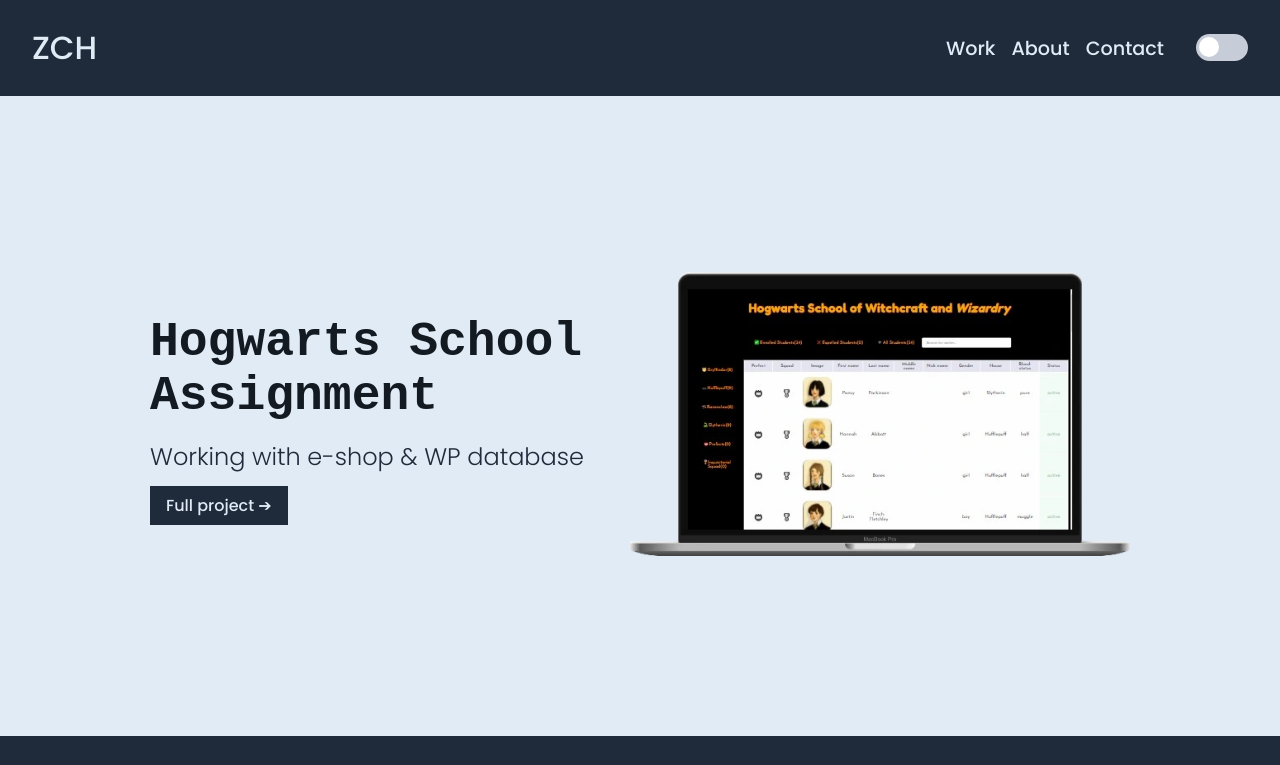
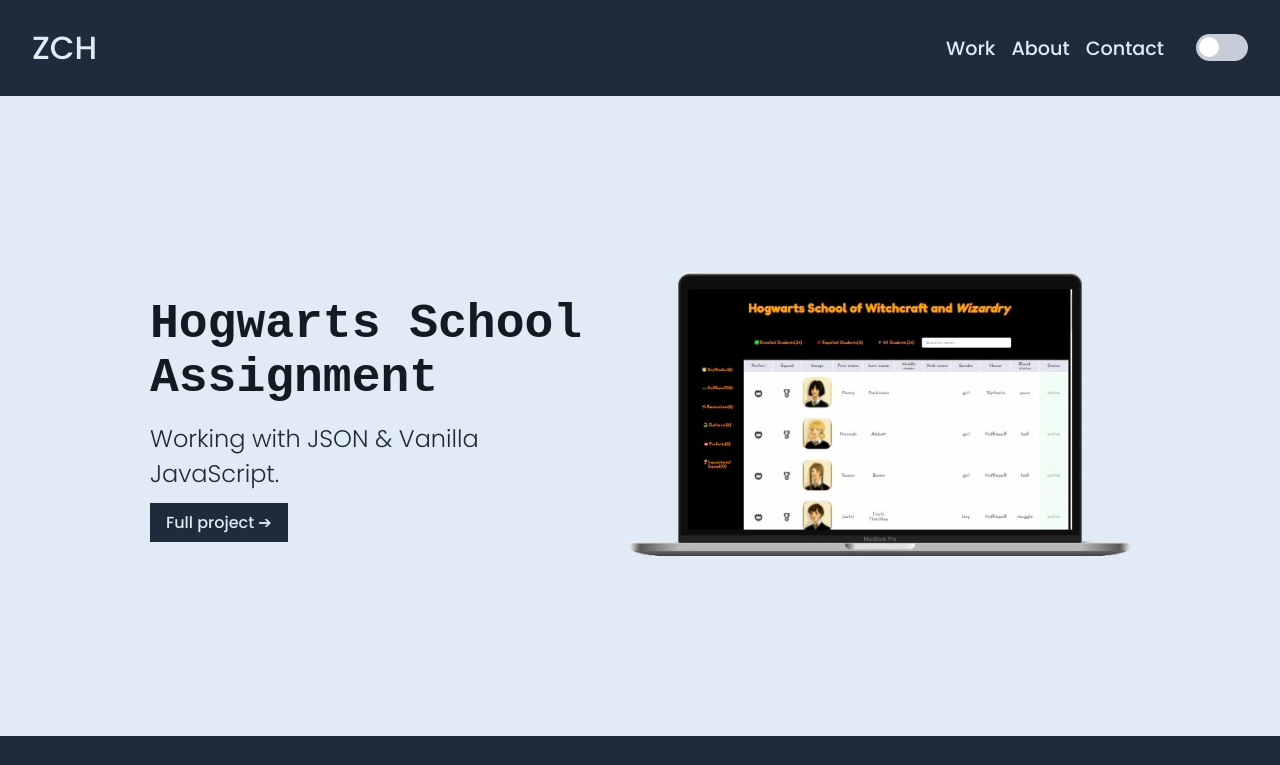
Before and after one commit to zuzik772/portfolio2022, a website built with Vite: page hogwarts.html in a window 1280 px wide. Shown: the top 765 px of the page. Built offline with nearby package versions, Linux system fonts and the light colour scheme; a web font is replaced by a local one.

Commit message:
change p in hogwarts

```diff
--- a/hogwarts.html
+++ b/hogwarts.html
@@ -66,7 +66,7 @@
     <header>
       <div class="header_text">
         <h1>Hogwarts School Assignment</h1>
-        <p>Working with e-shop & WP database</p>
+        <p>Working with JSON & Vanilla JavaScript.</p>
 
         <a href="https://zuzik772.github.io/hogwardsAssignment/" target="_blank" class="btn"
           >Full project &#x2794;</a
```
